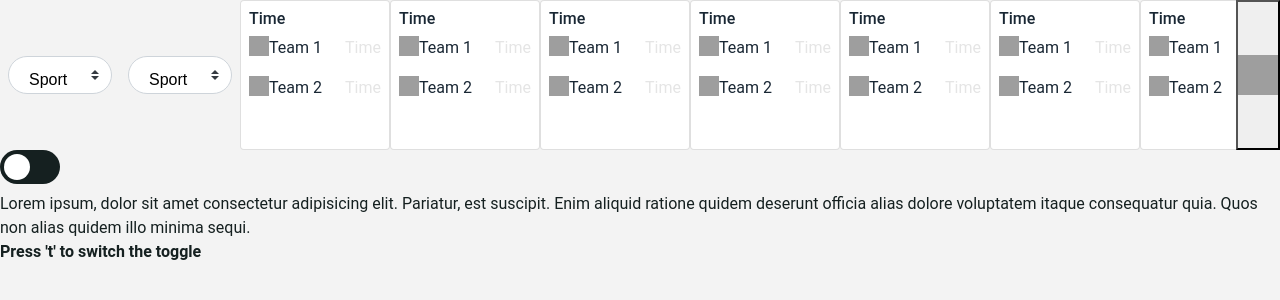
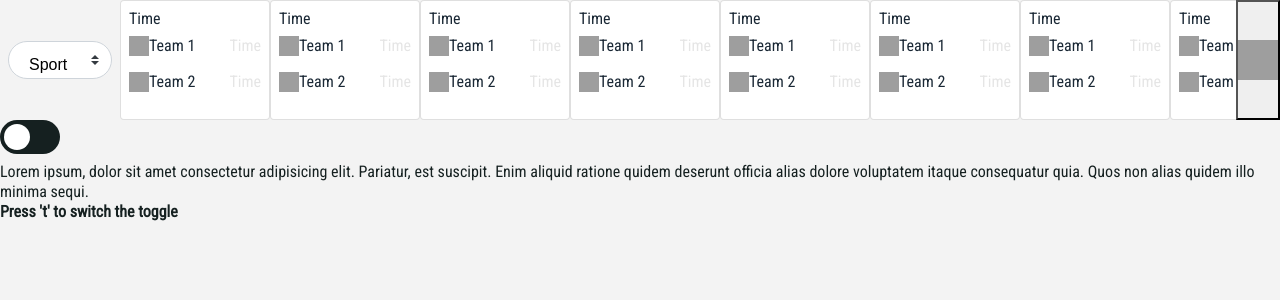
Before and after one commit to mohsulthana/vue-dark-mode, a Vue app: page / in a window 1280 px wide. Shown: the top 300 px of the page. Built offline with nearby package versions, Linux system fonts and the light colour scheme; grey boxes are pictures that could not be loaded.

Commit message:
adding animation smooth on scrollbar

```diff
--- a/src/App.vue
+++ b/src/App.vue
@@ -4,9 +4,8 @@
         <button @click="scroll_left" class="left-paddle paddle hidden">
           <img src="https://image.flaticon.com/icons/svg/271/271220.svg" height="40" width="40" alt="">
         </button>
-      <Select />
-      <Select />
-        <Card :cardMode="card-dark"/>
+        <Select />
+        <Card/>
         <Card />
         <Card />
         <Card />
@@ -49,21 +48,10 @@ export default {
     Select,
     Toggle
   },
-  // mounted () {
-  //   let content = document.querySelector(".scrolling-wrapper");
-  // },
   created () {
     window.addEventListener('keyup', this.keyPress)
   },
-  mounted () {
-    window.addEventListener('scroll', this.onScoll)
-  },
   methods: {
-    onScroll (event) {
-      let content = document.querySelector(".scrolling-wrapper");
-      console.log(content.scrollLeft)
-      console.log(event + 'e')
-    },
     keyPress (e) {
       if (e.key === 't') {
         this.toggle()
@@ -71,7 +59,7 @@ export default {
     },
     scroll_left () {
       let content = document.querySelector(".scrolling-wrapper");
-      content.scrollLeft -= 50;
+      content.scrollLeft -= 700;
       if (content.scrollLeft == 0) {
         document.querySelector(".left-paddle").classList.add('hidden')
       } else{
@@ -80,13 +68,13 @@ export default {
     },
     scroll_right () {
       let content = document.querySelector(".scrolling-wrapper");
-      content.scrollLeft += 50;
-      if(content.scrollLeft > 0) {
+      content.scrollLeft += 700;
+      console.log(content.scrollLeft)
+      if(content.scrollLeft == 0 || content.scrollLeft > 0) {
         document.querySelector(".left-paddle").classList.remove('hidden')
       } else {
         document.querySelector(".left-paddle").classList.add('hidden');
       }
-      console.log(content.scrollLeft)
     },
     toggle () {
       if (this.mode === "dark") {
@@ -100,15 +88,17 @@ export default {
 </script>
 
 <style>
+@import url('https://fonts.googleapis.com/css?family=Roboto+Condensed&display=swap');
 * {
   margin: 0;
   padding: 0;
   box-sizing: border-box;
-  font-family: 'Roboto', 'sans-serif';
+  font-family: 'Roboto Condensed', 'sans-serif';
 }
 .app {
   width: 100vw;
   min-height: 100vh;
+  line-height: 20px;
   background: #f3f3f3;
   color: #152020;
   transition: background 0.3s ease-in-out;
@@ -120,9 +110,11 @@ export default {
 .scrolling-wrapper {
   display: flex;
   overflow: auto;
-  height: 150px;
+  height: 120px;
   position: relative;
   -webkit-overflow-scrolling: touch;
+  transition: transform .4s ease-in;
+  scroll-behavior: smooth;
 }
 ::-webkit-scrollbar {
     width: 0px;
```
